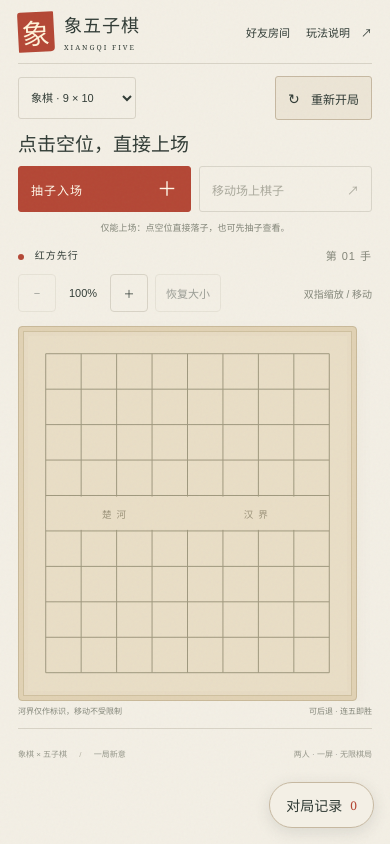
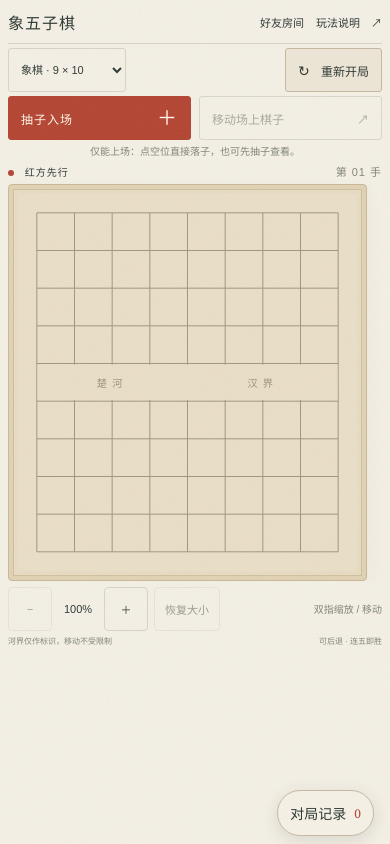
Before and after one commit to coffeeeeffoc/xiangqi-five, a website with bundled scripts: page index.html in a window 390 px wide. Built offline with nearby package versions, Linux system fonts and the light colour scheme.

Commit message:
Prioritize board space in mobile layout

```diff
--- a/style.css
+++ b/style.css
@@ -76,3 +76,27 @@
 .board-scroll .board-frame { max-width:none; }
 .board-scroll.is-zoomed { border-bottom:1px solid var(--line); }
 @media(max-width:360px) { .zoom-controls { gap:4px; } .zoom-controls>span { font-size:8px; } }
+/* Keep the playing surface first on phones; secondary tools follow it. */
+@media(max-width:760px), (max-width:1100px) and (max-height:500px) {
+  .page { padding:0 8px; }
+  .masthead { height:44px; margin-bottom:4px; }
+  .brand { font-size:16px; gap:6px; }
+  .brand small,.brand .seal { display:none; }
+  .header-actions { gap:12px; }
+  .header-actions .text-button { min-height:44px; padding:8px 0; }
+  .board-section { display:flex; flex-direction:column; }
+  .board-settings { margin-bottom:4px; }
+  .board-settings select { min-height:44px; }
+  .action-panel { margin-bottom:0; gap:4px 8px; }
+  .action-panel h2 { display:none; }
+  .action-panel .action-hint { font-size:10px; line-height:1.5; }
+  .action-panel .primary-button,.action-panel .move-button { min-height:44px; padding:8px 12px; }
+  .board-topline { margin:2px 0 4px; height:18px; flex:none; }
+  .board-scroll { order:1; }
+  .zoom-controls { order:2; margin:6px 0 0; gap:6px; }
+  .zoom-controls button { min-height:44px; min-width:44px; }
+  .board-footnote { order:3; }
+  footer { display:none; }
+  .history-fab { bottom:max(8px,env(safe-area-inset-bottom)); padding:10px 12px; }
+  .board-section { padding-bottom:64px; }
+}
```
